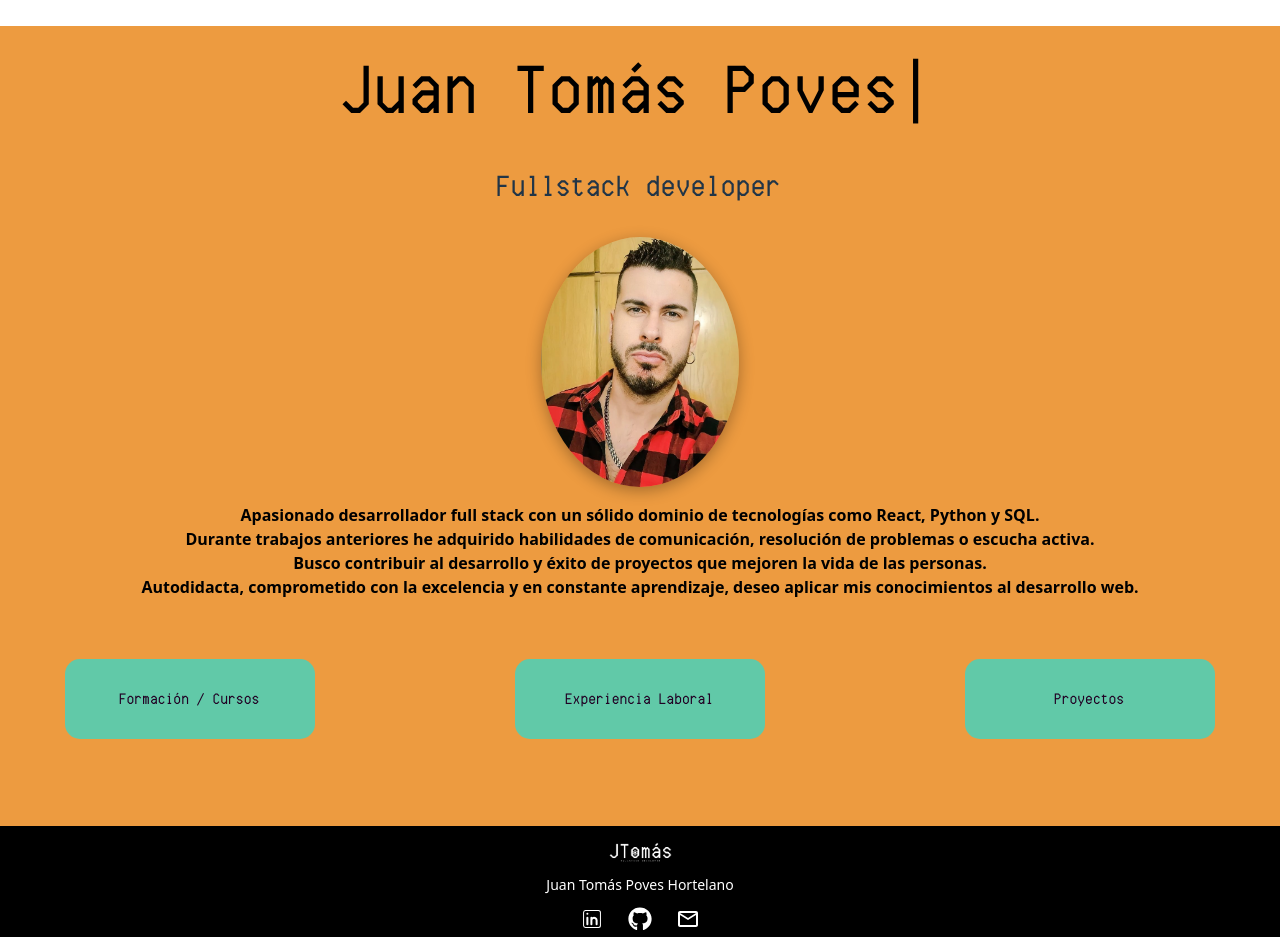
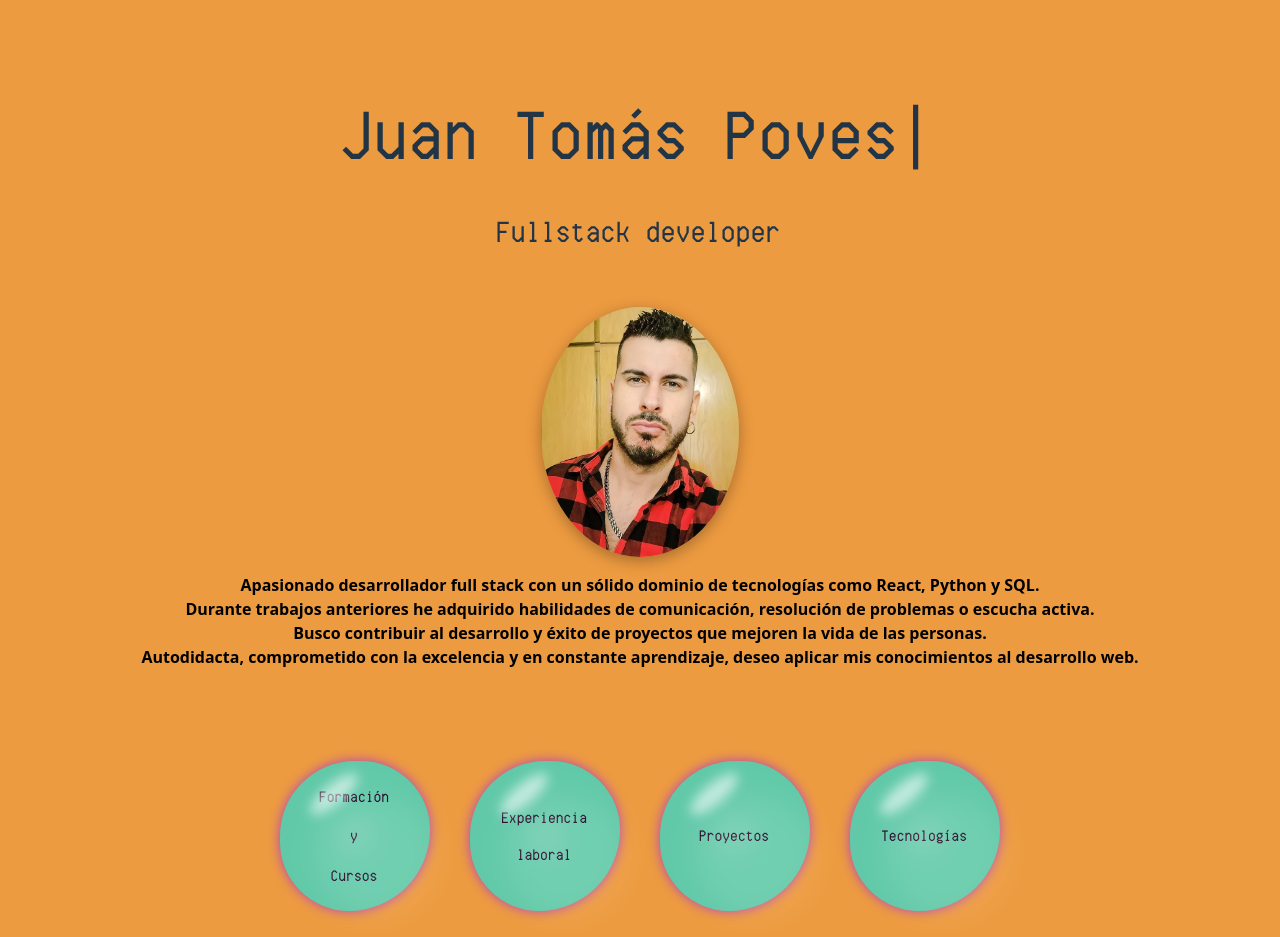
Before and after one commit to JTomas88/Portfolio_2025, a React (Vite) app: page / in a window 1280 px wide. Shown: the top 937 px of the page. Built offline with nearby package versions, Linux system fonts and the light colour scheme.

Commit message:
terminado home. TODO: Formacion

```diff
--- a/package.json
+++ b/package.json
@@ -10,8 +10,7 @@
     "preview": "vite preview"
   },
   "dependencies": {
-    "@tailwindcss/vite": "^4.1.10",
-    "daisyui": "^5.0.43",
+    "@tailwindcss/vite": "^4.1.11",
     "react": "^19.1.0",
     "react-dom": "^19.1.0",
     "react-icons": "^5.5.0",
@@ -23,10 +22,11 @@
     "@types/react-dom": "^19.1.6",
     "@vitejs/plugin-react": "^4.5.2",
     "autoprefixer": "^10.4.21",
+    "daisyui": "^5.0.43",
     "eslint": "^9.29.0",
     "eslint-plugin-react-hooks": "^5.2.0",
     "eslint-plugin-react-refresh": "^0.4.20",
     "globals": "^16.2.0",
-    "tailwindcss": "^4.1.10"
+    "tailwindcss": "^4.1.11"
   }
 }
--- a/src/App.jsx
+++ b/src/App.jsx
@@ -3,19 +3,24 @@ import { BrowserRouter, Routes, Route } from 'react-router-dom';
 import Home from './pages/Home/Home'
 import './App.css'
 import { Footer } from './components/Footer/Footer';
+import Formacion from './pages/Formacion/Formacion';
 
 function App() {
 
 
   return (
     <BrowserRouter>
-      <Routes>
-        <Route path="/" element={<Home />} />
-
-      </Routes>
-      <Footer />
+      <div className="flex flex-col min-h-screen">
+        <main className="flex-grow">
+          <Routes>
+            <Route path="/" element={<Home />} />
+            <Route path="/formacionycursos" element={<Formacion />} />
+          </Routes>
+        </main>
+        <Footer />
+      </div>
     </BrowserRouter>
-  )
+  );
 }
 
 export default App
--- a/src/index.css
+++ b/src/index.css
@@ -1,4 +1,5 @@
 @import 'tailwindcss';
+@plugin "daisyui";
 
 :root {
   font-family: system-ui, Avenir, Helvetica, Arial, sans-serif;
--- /dev/null
+++ b/src/pages/Formacion/Formacion.jsx
@@ -0,0 +1,38 @@
+import React, { useState } from "react";
+import { useNavigate, } from "react-router-dom";
+import "./formacion.css";
+
+export default function Formacion() {
+    return (
+        <div className="w-full min-h-screen formacion_container">
+            <main>
+                <ul className="timeline timeline-vertical">
+                    <li>
+                        <div className="timeline-start timeline-box">First Macintosh computer</div>
+                        <hr />
+                    </li>
+                    <li>
+                        <hr />
+                        <div className="timeline-end timeline-box">iMac</div>
+                        <hr />
+                    </li>
+                    <li>
+                        <hr />
+                        <div className="timeline-start timeline-box">iPod</div>
+                        <hr />
+                    </li>
+                    <li>
+                        <hr />
+                        <div className="timeline-end timeline-box">iPhone</div>
+                        <hr />
+                    </li>
+                    <li>
+                        <hr />
+                        <div className="timeline-start timeline-box">Apple Watch</div>
+                    </li>
+                </ul>
+            </main>
+
+        </div>
+    )
+}
--- /dev/null
+++ b/src/pages/Formacion/formacion.css
@@ -0,0 +1,5 @@
+@import 'tailwindcss';
+
+.formacion_container {
+  background-color: #ffeedb;
+}
--- a/src/pages/Home/Home.jsx
+++ b/src/pages/Home/Home.jsx
@@ -1,13 +1,16 @@
-import React from "react";
-import { useNavigate } from "react-router-dom";
+
+import React, { useState } from "react";
+import { useNavigate, } from "react-router-dom";
 import fotoPerfil from '../../assets/fotoPerfil.png'
 import "./home.css";
 
 export default function Home() {
     const navigate = useNavigate();
 
+
     return (
-        <div className="w-full h-screen home_container text-center ">
+        <div className="w-full min-h-screen home_container text-center py-8 px-4 flex flex-col items-center">
+            <main className="w-full max-w-5xl mt-10 flex flex-col items-center gap-6">
                 <div className="text-center">
                     <h1 className="titulo" >Juan Tomás Poves</h1>
                     <h3 className="subtitulo">Fullstack developer</h3>
@@ -26,28 +29,86 @@ export default function Home() {
                             Busco contribuir al desarrollo y éxito de proyectos que mejoren la vida de las personas. <br />
                             Autodidacta, comprometido con la excelencia y en constante aprendizaje, deseo aplicar mis conocimientos al desarrollo web.
                         </p>
-                    <div className="flex flex-wrap justify-center gap-50 mt-15">
+                        <div className="flex flex-wrap justify-center items-center gap-10 mt-8 mb-12 overflow-x-auto botones-wrapper">
+
                             <button
-                            type="button"
-                            className="botones flex items-center justify-center"
+                                className="bubble"
+                                onClick={() => navigate("/formacionycursos")}
+                                style={{
+                                    display: 'flex',
+                                    flexDirection: 'column',
+                                    alignItems: 'center',
+                                    textAlign: 'center'
+                                }}
+                            >
+                                <span>Formación</span>
+                                <span style={{ fontWeight: 'bold', margin: '0.1rem 0' }}>y</span>
+                                <span>Cursos</span>
+                            </button>
+
+                            <button
+                                className="bubble"
                                 onClick={() => navigate("/formacion")}
+                                style={{
+                                    display: 'flex',
+                                    flexDirection: 'column',
+                                    alignItems: 'center',
+                                    textAlign: 'center'
+                                }}
                             >
-                            Formación / Cursos
+                                Experiencia laboral
                             </button>
-                        <button type="button" className="botones flex items-center justify-center">
+
+                            <button
+                                className="bubble"
+                                onClick={() => navigate("/formacion")}
+                                style={{
+                                    display: 'flex',
+                                    flexDirection: 'column',
+                                    alignItems: 'center',
+                                    textAlign: 'center'
+                                }}
+                            >
+                                Proyectos
+                            </button>
+
+                            <button
+                                className="bubble"
+                                onClick={() => navigate("/formacion")}
+                                style={{
+                                    display: 'flex',
+                                    flexDirection: 'column',
+                                    alignItems: 'center',
+                                    textAlign: 'center'
+                                }}
+                            >
+                                Tecnologías
+                            </button>
+
+                            {/* <div className="buble">
+                                <button type="button" className="botones">
                                     Experiencia Laboral
                                 </button>
-                        <button type="button" className="botones flex items-center justify-center">
+                            </div>
+                            <div className="buble">
+                                <button type="button" className="botones">
                                     Proyectos
                                 </button>
-                        <button type="button" className="botones flex items-center justify-center">
+                            </div>
+                            <div className="bubble">
+                                <button type="button" className="botones">
                                     Tecnologías
                                 </button>
+                            </div> */}
                         </div>
+
+
 
                     </div>
 
                 </div>
+            </main>
+
         </div >
     );
-};
+}
--- a/src/pages/Home/home.css
+++ b/src/pages/Home/home.css
@@ -1,125 +1,13 @@
-/* ----------------------------------------------
- * Generated by Animista on 2025-6-2 21:32:15
- * Licensed under FreeBSD License.
- * See http://animista.net/license for more info.
- * w: http://animista.net, t: @cssanimista
- * ---------------------------------------------- */
-
 @font-face {
   font-family: 'Computer-says-no';
   src: url('../../assets/computer-says-no.otf');
   font-weight: normal;
   font-style: normal;
 }
-@-webkit-keyframes botones {
-  0% {
-    -webkit-transform: translateY(45px);
-    transform: translateY(45px);
-    -webkit-animation-timing-function: ease-in;
-    animation-timing-function: ease-in;
-    opacity: 1;
-  }
-  24% {
-    opacity: 1;
-  }
-  40% {
-    -webkit-transform: translateY(24px);
-    transform: translateY(24px);
-    -webkit-animation-timing-function: ease-in;
-    animation-timing-function: ease-in;
-  }
-  65% {
-    -webkit-transform: translateY(12px);
-    transform: translateY(12px);
-    -webkit-animation-timing-function: ease-in;
-    animation-timing-function: ease-in;
-  }
-  82% {
-    -webkit-transform: translateY(6px);
-    transform: translateY(6px);
-    -webkit-animation-timing-function: ease-in;
-    animation-timing-function: ease-in;
-  }
-  93% {
-    -webkit-transform: translateY(4px);
-    transform: translateY(4px);
-    -webkit-animation-timing-function: ease-in;
-    animation-timing-function: ease-in;
-  }
-  25%,
-  55%,
-  75%,
-  87% {
-    -webkit-transform: translateY(0);
-    transform: translateY(0);
-    -webkit-animation-timing-function: ease-out;
-    animation-timing-function: ease-out;
-  }
-  100% {
-    -webkit-transform: translateY(0);
-    transform: translateY(0);
-    -webkit-animation-timing-function: ease-out;
-    animation-timing-function: ease-out;
-    opacity: 1;
-  }
-}
-@keyframes botones {
-  0% {
-    -webkit-transform: translateY(45px);
-    transform: translateY(45px);
-    -webkit-animation-timing-function: ease-in;
-    animation-timing-function: ease-in;
-    opacity: 1;
-  }
-  24% {
-    opacity: 1;
-  }
-  40% {
-    -webkit-transform: translateY(24px);
-    transform: translateY(24px);
-    -webkit-animation-timing-function: ease-in;
-    animation-timing-function: ease-in;
-  }
-  65% {
-    -webkit-transform: translateY(12px);
-    transform: translateY(12px);
-    -webkit-animation-timing-function: ease-in;
-    animation-timing-function: ease-in;
-  }
-  82% {
-    -webkit-transform: translateY(6px);
-    transform: translateY(6px);
-    -webkit-animation-timing-function: ease-in;
-    animation-timing-function: ease-in;
-  }
-  93% {
-    -webkit-transform: translateY(4px);
-    transform: translateY(4px);
-    -webkit-animation-timing-function: ease-in;
-    animation-timing-function: ease-in;
-  }
-  25%,
-  55%,
-  75%,
-  87% {
-    -webkit-transform: translateY(0);
-    transform: translateY(0);
-    -webkit-animation-timing-function: ease-out;
-    animation-timing-function: ease-out;
-  }
-  100% {
-    -webkit-transform: translateY(0);
-    transform: translateY(0);
-    -webkit-animation-timing-function: ease-out;
-    animation-timing-function: ease-out;
-    opacity: 1;
-  }
-}
 
 .fotoPerfil {
   box-shadow: 0px 4px 15px rgba(0, 0, 0, 0.3);
   height: 250px;
-  top: 10px;
   object-fit: cover;
   border-radius: 80%;
 }
@@ -131,20 +19,18 @@
 .titulo {
   font-family: 'Computer-says-no', sans-serif;
   font-size: 7rem;
-  font-weight: inherit;
-  margin-bottom: 0px;
   text-align: center;
-}
-
-.subtitulo {
-  font-size: 3rem;
-  margin-top: 0px;
-  font-family: 'Computer-says-no', sans-serif;
 }
 
 .titulo::after {
   content: '|';
   animation: blink 1s step-start infinite;
+}
+
+.subtitulo {
+  font-size: 3rem;
+  margin-top: 0;
+  font-family: 'Computer-says-no', sans-serif;
 }
 @keyframes blink {
   50% {
@@ -152,141 +38,189 @@
   }
 }
 
+.botones-wrapper {
+  padding-top: 60px;
+  padding-bottom: 60px;
+  overflow-x: auto;
+  min-height: 120px;
+}
+
+.botones-wrapper::-webkit-scrollbar {
+  display: none; /* Chrome, Safari, Edge */
+}
+
 .botones {
+  background: transparent;
+  border: none;
+  color: black;
+  font-family: 'Computer-says-no', sans-serif;
+  font-size: inherit;
+  z-index: 10;
+  position: relative;
+  cursor: pointer;
+  width: 100%;
+  height: 100%;
+}
+
+.bubble {
+  position: relative;
+  display: flex;
+  align-items: center;
+  justify-content: center;
+  background-color: #61c9a8;
+  width: 150px;
+  height: 150px;
+  border-radius: 44% 52% 44% 50%;
+  cursor: pointer;
   font-family: 'Computer-says-no', sans-serif;
   font-size: 25px;
-  text-align: center;
-  background-color: #61c9a8;
   color: #210124;
-  border-radius: 15px;
-  -webkit-animation: botones 0.9s both;
-  animation: botones 0.9s both;
-  width: 250px;
-  height: 80px;
+  animation: wobble 4s linear infinite alternate;
+  box-shadow: 0 0 12px 0 #b141b9;
+  transition: all 0.3s ease;
+  overflow: visible; /* importante para pseudo elementos */
 }
 
-.texto {
-  text-align: center;
+.bubble:hover {
+  box-shadow: 0 0 40px 2px #b141b9;
+}
+.bubble:hover {
+  box-shadow: 0 0 40px 2px #b141b9;
   font-weight: bold;
 }
 
-h1,
-h2 {
-  margin-top: 2%;
-  color: black;
+.bubble:active {
+  box-shadow: 0 0 6px 0 #b141b9;
+  font-size: 25px;
+  font-weight: bolder;
 }
 
-/******************************
-*                              *
-*      ANIMACIÓN FLECHAS       *
-*                              *
-*******************************/
-.text_blur_out {
-  -webkit-animation: text_blur_out 5s cubic-bezier(0.55, 0.055, 0.675, 0.19) 2s
-    infinite both;
-  animation: text_blur_out 5s cubic-bezier(0.55, 0.055, 0.675, 0.19) 2s infinite
-    both;
+.bubble::before {
+  content: '';
+  position: absolute;
+  top: 20%;
+  left: 20%;
+  width: 120px;
+  height: 120px;
+  border-radius: 50%;
+  background: radial-gradient(
+    circle at 35% 35%,
+    rgba(255, 255, 255, 0.35),
+    rgba(255, 190, 190, 0.15),
+    rgba(190, 255, 255, 0.12),
+    rgba(255, 255, 190, 0.15),
+    rgba(255, 190, 255, 0.12),
+    rgba(255, 255, 255, 0)
+  );
+  filter: blur(14px);
+  animation: irisar 7s ease-in-out infinite alternate;
+  mix-blend-mode: screen;
+  pointer-events: none;
+  opacity: 0.85;
+  z-index: 1;
 }
 
-@-webkit-keyframes text_blur_out {
+.bubble::after {
+  content: '';
+  position: absolute;
+  top: 12%;
+  left: 13%;
+  width: 60px;
+  height: 20px;
+  transform: rotateZ(-40deg);
+  border-radius: 50%;
+  background-color: rgba(255, 255, 255, 0.6);
+  animation: moveHighlight 4s linear infinite alternate;
+  pointer-events: none;
+  filter: blur(6px);
+  z-index: 2;
+}
+
+@keyframes wobble {
   0% {
-    -webkit-filter: blur(0.01);
-    filter: blur(0.01);
+    border-radius: 44% 52% 44% 50%;
+  }
+  20% {
+    border-radius: 46% 50% 45% 48%;
+  }
+  30% {
+    border-radius: 48% 48% 46% 46%;
+  }
+  40% {
+    border-radius: 50% 46% 50% 44%;
+  }
+  50% {
+    border-radius: 52% 45% 52% 45%;
+  }
+  60% {
+    border-radius: 50% 46% 54% 46%;
+  }
+  70% {
+    border-radius: 48% 48% 52% 47%;
+  }
+  80% {
+    border-radius: 47% 50% 50% 48%;
+  }
+  90% {
+    border-radius: 45% 52% 47% 49%;
   }
   100% {
-    -webkit-filter: blur(12px) opacity(0%);
-    filter: blur(12px) opacity(0%);
-  }
-}
-@keyframes text_blur_out {
-  0% {
-    -webkit-filter: blur(0.01);
-    filter: blur(0.01);
-  }
-  100% {
-    -webkit-filter: blur(12px) opacity(0%);
-    filter: blur(12px) opacity(0%);
+    border-radius: 44% 50% 44% 50%;
   }
 }
 
-/******************************
-*                              *
-*   CONFIGURACIÓN RESPONSIVE   *
-*                              *
-*******************************/
+@keyframes irisar {
+  0% {
+    transform: translate(0, 0) scale(1);
+    opacity: 0.75;
+  }
+  50% {
+    transform: translate(8px, 6px) scale(1.03);
+    opacity: 1;
+  }
+  100% {
+    transform: translate(0, 0) scale(1);
+    opacity: 0.75;
+  }
+}
+
+@keyframes moveHighlight {
+  0% {
+    transform: translate(0, 0) rotateZ(-40deg);
+  }
+  50% {
+    transform: translate(5px, 5px) rotateZ(-40deg);
+  }
+  100% {
+    transform: translate(0, 0) rotateZ(-40deg);
+  }
+}
+
 @media (max-width: 768px) {
-  .flecha_sup_izq {
-    position: absolute;
-    top: 28%;
-    left: 23%;
-    width: 50px;
-    height: auto;
-    transform: scaleX(-1);
+  .botones-wrapper {
+    /* Permitir que los botones se ajusten en varias filas */
+    flex-wrap: wrap; /* o en JSX con tailwind, flex-wrap */
+    justify-content: center;
+    padding-top: 40px;
+    padding-bottom: 40px;
+    min-height: auto;
   }
 
-  .flecha_sup_der {
-    position: absolute;
-    top: 28%;
-    left: 65.5%;
-    width: 50px;
-    height: auto;
-  }
-  .flecha_inf_der {
-    position: absolute;
-    top: 60%;
-    left: 75.5%;
-    width: 50px;
-    height: auto;
-    transform: scale(1, 1.5) rotate(180deg) scaleX(-1);
-  }
-
-  .flecha_inf_izq {
-    position: absolute;
-    top: 60%;
-    left: 7%;
-    width: 50px;
-    height: auto;
-    transform: scale(1, 1.5) rotate(180deg);
-  }
-  h1 {
-    font-size: 1.5rem;
-    margin-top: 1px;
+  .bubble {
+    width: 120px;
+    height: 120px;
+    font-size: 20px;
   }
 
   .fotoPerfil {
     height: 150px;
-    object-fit: cover;
-  }
-  .btn_sup_izq {
-    position: absolute;
-    top: 18%;
-    left: 3.5%;
-    width: 100px;
-    height: 62px;
-  }
-  .btn_sup_der {
-    position: absolute;
-    top: 18%;
-    left: 63.5%;
-    width: 130px;
-    height: 62px;
-    text-align: left;
   }
 
-  .btn_inf_izq {
-    position: absolute;
-    top: 68%;
-    left: 3.5%;
-    width: 100px;
-    height: 62px;
-    text-align: center;
+  .titulo {
+    font-size: 2.5rem; /* más grande que antes, legible */
   }
 
-  .btn_inf_der {
-    position: absolute;
-    top: 68%;
-    left: 63.5%;
-    width: 130px;
-    height: 62px;
+  .subtitulo {
+    font-size: 1.5rem;
   }
 }
```
Also changed, not shown: 1 other file (tests, documents, lock files or other folders). Lines whose indentation alone changed are shown as unchanged.
